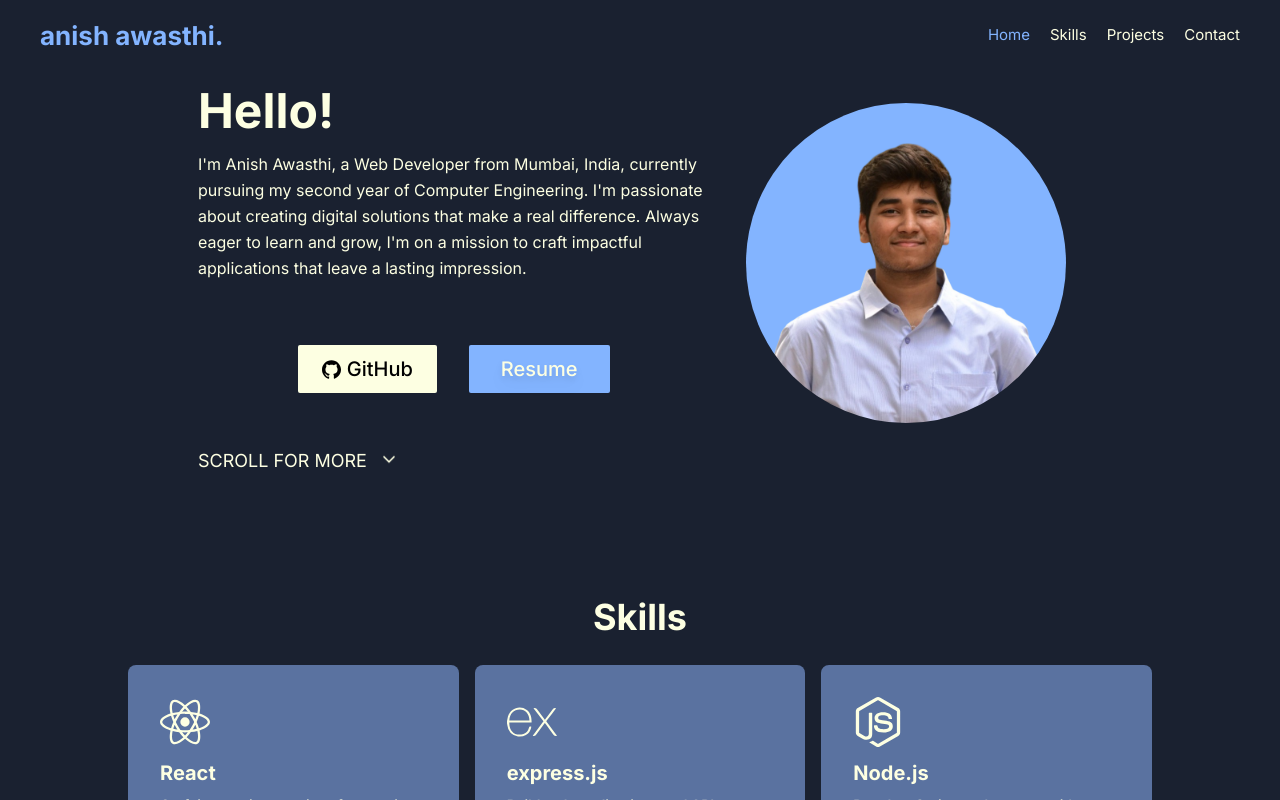
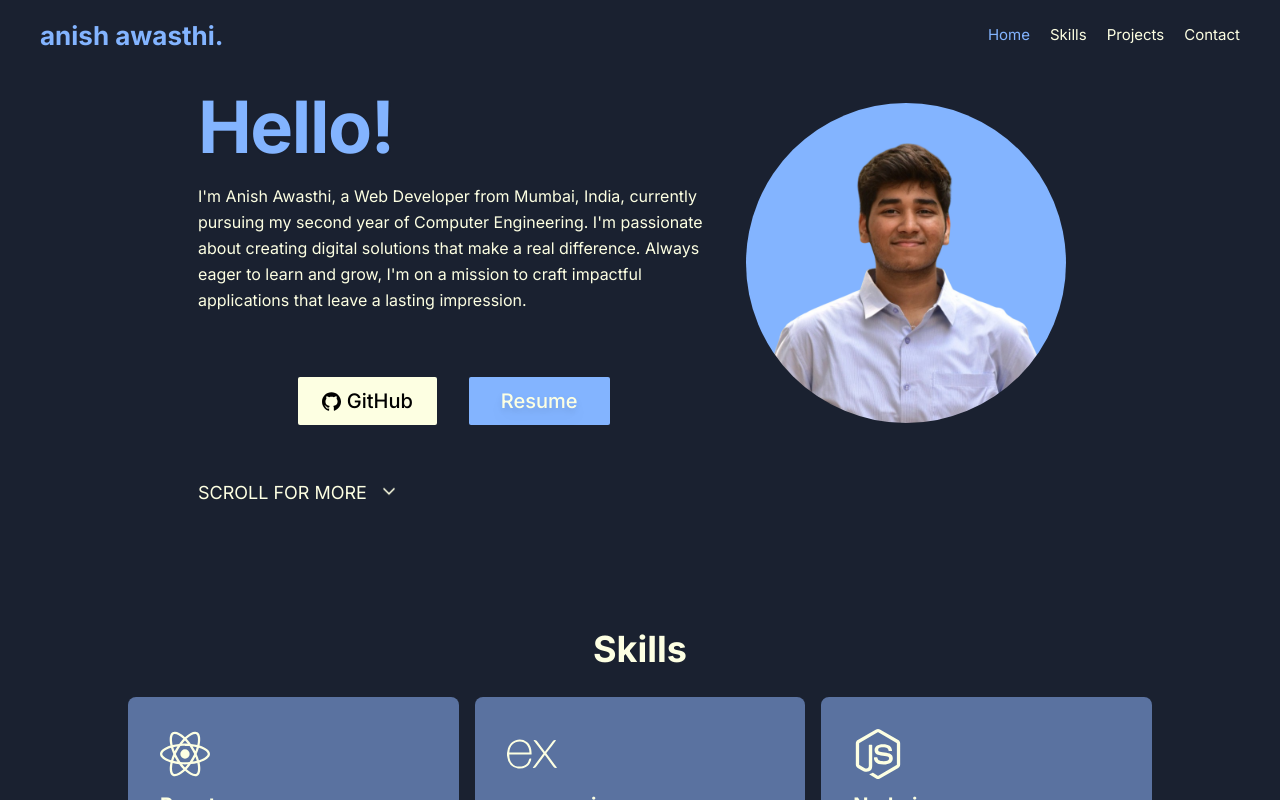
Before and after one commit to anish3333/portfolio, a Next.js app: page / in a window 1280 px wide. Shown: the top 800 px of the page. Built offline with nearby package versions, Linux system fonts and the light colour scheme.

Commit message:
trying animations from magicui

```diff
--- a/package.json
+++ b/package.json
@@ -13,6 +13,7 @@
     "@radix-ui/react-slot": "^1.0.2",
     "class-variance-authority": "^0.7.0",
     "clsx": "^2.1.1",
+    "framer-motion": "^11.3.2",
     "lucide-react": "^0.383.0",
     "next": "14.2.3",
     "react": "^18",
--- a/src/components/Hero.tsx
+++ b/src/components/Hero.tsx
@@ -3,6 +3,8 @@ import { Button } from "./ui/button";
 import Link from "next/link";
 import Image from "next/image";
 import { Icons } from "./Icons";
+import BoxReveal from "./magicui/box-reveal";
+import WordFadeIn from "./magicui/word-fade-in";
 
 const Hero = () => {
   return (
@@ -20,12 +22,18 @@ const Hero = () => {
 
       <div className="flex flex-col gap-8 max-w-lg mb-8 md:mb-0 mr-5 max-md:mx-auto">
         <div>
-          <h1 className="text-5xl font-bold mb-4">
-            Hello!
-            <br />
-          </h1>
+          <WordFadeIn
+            words="Hello!"
+            delay={0.2}
+            className="text-5xl font-bold mb-4 text-blue-1"
+          />
+
           <p className="text-md leading-relaxed mb-8">
-            I&apos;m Anish Awasthi, a Web Developer from Mumbai, India, currently pursuing my second year of Computer Engineering. I&apos;m passionate about creating digital solutions that make a real difference. Always eager to learn and grow, I&apos;m on a mission to craft impactful applications that leave a lasting impression.
+            I&apos;m Anish Awasthi, a Web Developer from Mumbai, India,
+            currently pursuing my second year of Computer Engineering. I&apos;m
+            passionate about creating digital solutions that make a real
+            difference. Always eager to learn and grow, I&apos;m on a mission to
+            craft impactful applications that leave a lasting impression.
           </p>
         </div>
         <div className="flex flex-wrap items-center justify-center gap-8 max-sm:gap-6">
--- /dev/null
+++ b/src/components/magicui/box-reveal.tsx
@@ -0,0 +1,71 @@
+"use client";
+
+import { useEffect, useRef } from "react";
+import { motion, useAnimation, useInView } from "framer-motion";
+
+interface BoxRevealProps {
+  children: JSX.Element;
+  width?: "fit-content" | "100%";
+  boxColor?: string;
+  duration?: number;
+}
+
+export const BoxReveal = ({
+  children,
+  width = "fit-content",
+  boxColor,
+  duration,
+}: BoxRevealProps) => {
+  const mainControls = useAnimation();
+  const slideControls = useAnimation();
+
+  const ref = useRef(null);
+  const isInView = useInView(ref, { once: true });
+
+  useEffect(() => {
+    if (isInView) {
+      slideControls.start("visible");
+      mainControls.start("visible");
+    } else {
+      slideControls.start("hidden");
+      mainControls.start("hidden");
+    }
+  }, [isInView, mainControls, slideControls]);
+
+  return (
+    <div ref={ref} style={{ position: "relative", width, overflow: "hidden" }}>
+      <motion.div
+        variants={{
+          hidden: { opacity: 0, y: 75 },
+          visible: { opacity: 1, y: 0 },
+        }}
+        initial="hidden"
+        animate={mainControls}
+        transition={{ duration: duration ? duration : 0.5, delay: 0.25 }}
+      >
+        {children}
+      </motion.div>
+
+      <motion.div
+        variants={{
+          hidden: { left: 0 },
+          visible: { left: "100%" },
+        }}
+        initial="hidden"
+        animate={slideControls}
+        transition={{ duration: duration ? duration : 0.5, ease: "easeIn" }}
+        style={{
+          position: "absolute",
+          top: 4,
+          bottom: 4,
+          left: 0,
+          right: 0,
+          zIndex: 20,
+          background: boxColor ? boxColor : "#5046e6",
+        }}
+      />
+    </div>
+  );
+};
+
+export default BoxReveal;
--- /dev/null
+++ b/src/components/magicui/word-fade-in.tsx
@@ -0,0 +1,46 @@
+"use client";
+
+import { motion, Variants } from "framer-motion";
+
+import { cn } from "@/lib/utils";
+
+interface WordFadeInProps {
+  words: string;
+  className?: string;
+  delay?: number;
+  variants?: Variants;
+}
+
+export default function WordFadeIn({
+  words,
+  delay = 0.15,
+  variants = {
+    hidden: { opacity: 0 },
+    visible: (i: any) => ({
+      y: 0,
+      opacity: 1,
+      transition: { delay: i * delay },
+    }),
+  },
+  className,
+}: WordFadeInProps) {
+  const _words = words.split("");
+
+  return (
+    <motion.h1
+      variants={variants}
+      initial="hidden"
+      animate="visible"
+      className={cn(
+        "font-display text-4xl font-bold tracking-[-0.02em] text-black drop-shadow-sm dark:text-white md:text-7xl md:leading-[5rem]",
+        className,
+      )}
+    >
+      {_words.map((word, i) => (
+        <motion.span key={word} variants={variants} custom={i}>
+          {word}{""}
+        </motion.span>
+      ))}
+    </motion.h1>
+  );
+}
```
Also changed, not shown: components.json, 1 other file (tests, documents, lock files or other folders).
